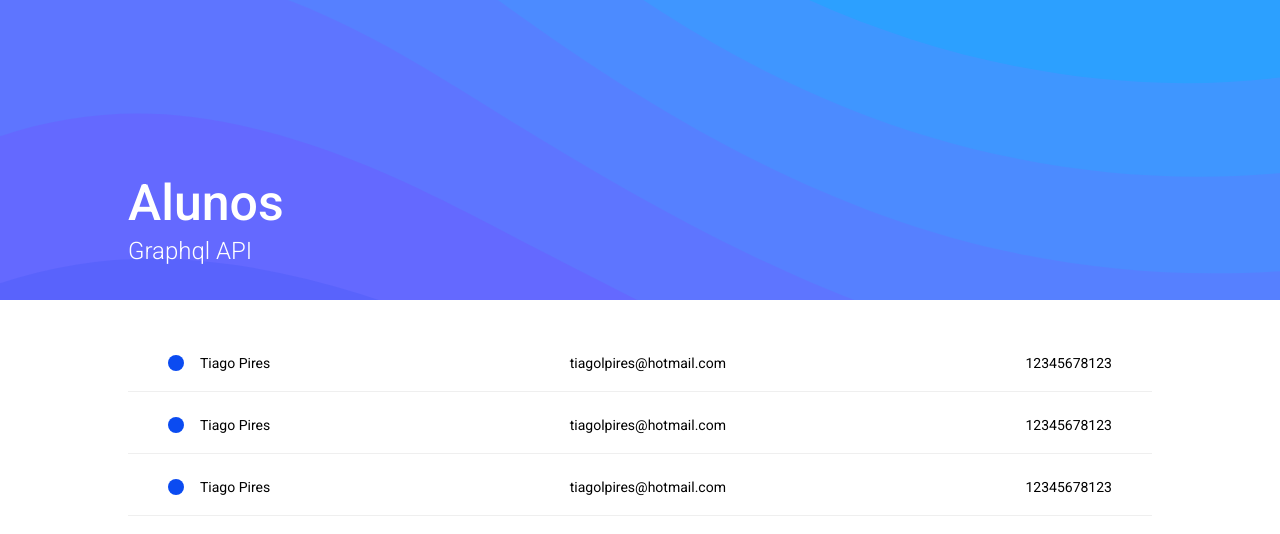
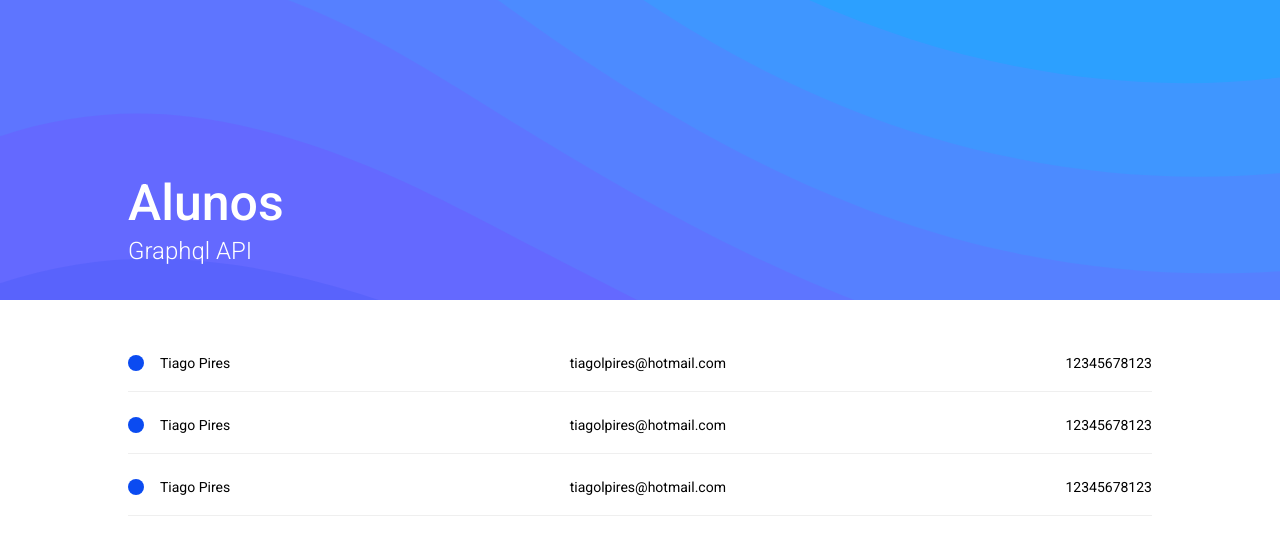
Before and after one commit to tiagolpires/graphql-client, a JavaScript app: page / in a window 1280 px wide. Shown: the top 534 px of the page. Built offline with nearby package versions, Linux system fonts and the light colour scheme; the HTML template or start-up script is replaced by a standard one.

Commit message:
feat: add graphql

```diff
--- a/package.json
+++ b/package.json
@@ -6,6 +6,7 @@
     "@testing-library/jest-dom": "^5.11.4",
     "@testing-library/react": "^11.1.0",
     "@testing-library/user-event": "^12.1.10",
+    "graphql": "^16.0.1",
     "react": "^17.0.2",
     "react-dom": "^17.0.2",
     "react-scripts": "4.0.3",
--- a/src/components/Card/style.css
+++ b/src/components/Card/style.css
@@ -1,7 +1,7 @@
 .card {
     width: 100%;
     margin-bottom: 5px;
-    padding: 20px 40px;
+    padding: 20px 0px;
     display: flex;
     align-items: center;
     justify-content: space-between;
```
Also changed, not shown: 1 other file (tests, documents, lock files or other folders).
